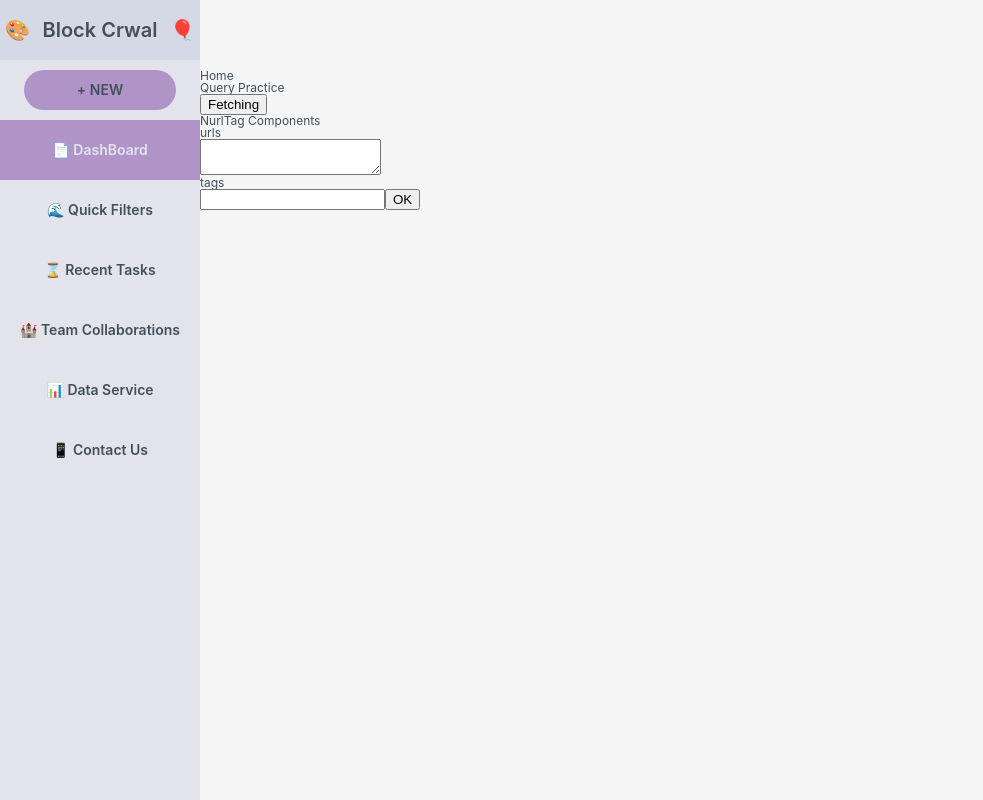
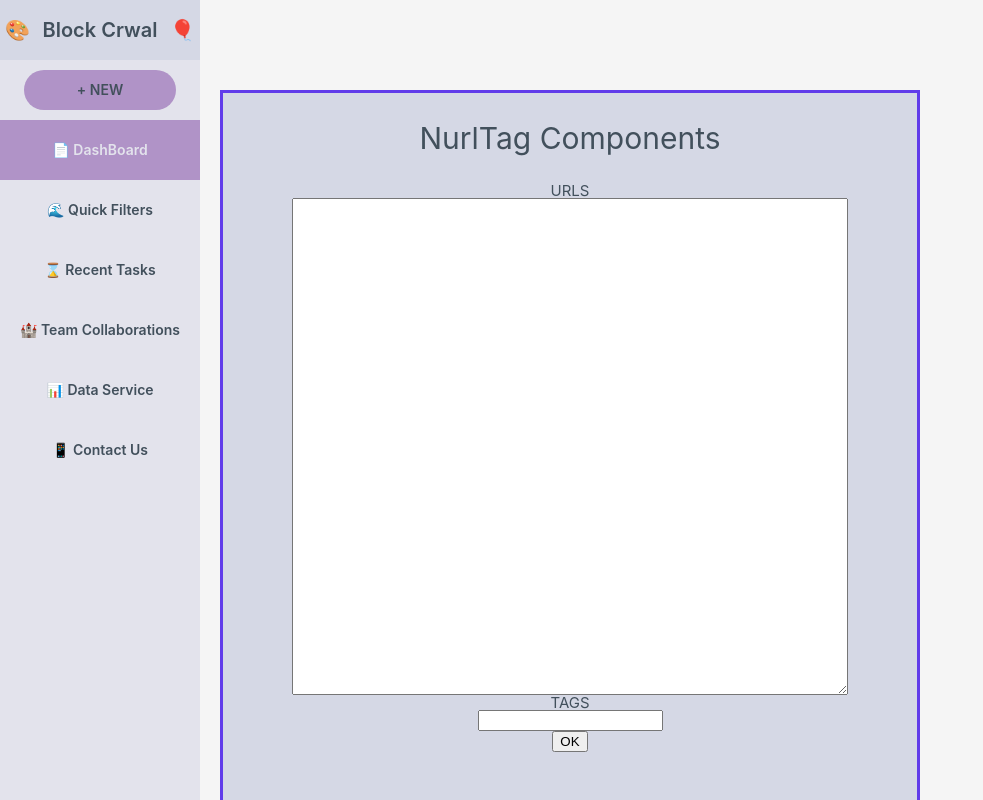
Before and after one commit to DosImpact/blockCrawl_frontend, a React (Create React App) app: page / in a window 1280 px wide. Shown: the top 800 px of the page, without its empty margins (0-983 px from the left). Built offline with nearby package versions, Linux system fonts and the light colour scheme.

Commit message:
upgrade css

```diff
--- a/src/components/Crwal/NurlTag.js
+++ b/src/components/Crwal/NurlTag.js
@@ -1,5 +1,7 @@
 import React, { useState } from "react";
 import useInput from "../../hooks/useInput";
+import Section from "../../components/Section";
+import styled from "styled-components";
 /**
  * 사용자가 url를 TextArea에 붙여넣고 , 개행별로 구분을 해서 파싱을 해보자.
  */
@@ -13,6 +15,19 @@ const N_URL_TAG = gql`
     NurlTag(tag: $tag, urls: $urls)
   }
 `;
+
+const TextArea = styled.textarea`
+  height: 50%;
+  width: 80%;
+`;
+
+const ItemList = ({ num, item }) => {
+  return (
+    <div>
+      {num} . : {item}
+    </div>
+  );
+};
 
 export default () => {
   const [getNurlTag, { loading, data }] = useLazyQuery(N_URL_TAG);
@@ -35,14 +50,19 @@ export default () => {
   };
   return (
     <>
-      <h1>NurlTag Components</h1>
-      <h2>urls</h2>
-      <textarea {...urlsInput}></textarea>
-      <h2>tags</h2>
-      <input type="text" {...tagInput}></input>
-      {loading && <Loader />}
-      {data && JSON.stringify(data)}
-      <button onClick={submitBtn}>OK</button>
+      <Section name="NurlTag Components">
+        <h2>URLS</h2>
+        <TextArea {...urlsInput}></TextArea>
+        <h2>TAGS</h2>
+        <input type="text" {...tagInput}></input>
+        {loading && <Loader />}
+        <button onClick={submitBtn}>OK</button>
+        {data &&
+          data.NurlTag &&
+          JSON.parse(data.NurlTag).map((e, idx) => (
+            <ItemList key={idx} num={idx} item={e} />
+          ))}
+      </Section>
     </>
   );
 };
--- a/src/components/Section.js
+++ b/src/components/Section.js
@@ -1,5 +1,26 @@
-import react from "react";
+import React from "react";
+import styled from "styled-components";
 
-export default ({ result, data }) => {
-  return <>null</>;
+const SectionContainer = styled.div`
+  width: 700px;
+  height: 1000px;
+  background-color: ${(props) => props.theme.grayColor};
+  display: flex;
+  flex-direction: column;
+  align-items: center;
+  border: 3px solid ${(props) => props.theme.pupleColor};
+  font-size: 15px;
+  .Section__Name {
+    font-size: 30px;
+    margin: 30px;
+  }
+`;
+
+export default ({ name, children }) => {
+  return (
+    <SectionContainer>
+      <h1 className="Section__Name">{name}</h1>
+      {children}
+    </SectionContainer>
+  );
 };
--- a/src/routes/Home.js
+++ b/src/routes/Home.js
@@ -1,56 +1,17 @@
 import React from "react";
+import styled from "styled-components";
 import { NurlTag } from "../components/Crwal";
 
-import gql from "graphql-tag";
-import { useQuery, useLazyQuery } from "@apollo/react-hooks";
-
-const HELLO_2 = gql`
-  query {
-    hello2
-  }
+const HomeContainer = styled.div`
+  margin: 20px;
 `;
-
-const HELLO_3 = gql`
-  query hello($id: Int!) {
-    hello3(id: $id)
-  }
-`;
-
-const HELLO_4 = gql`
-  query hello($id: Int!, $name: String!, $info: [String!]!) {
-    hello4(id: $id, name: $name, info: $info)
-  }
-`;
-
-const QueryPractice = () => {
-  const [getHello, { loading, data }] = useLazyQuery(HELLO_4);
-  const handleClick = () => {
-    console.log("handleClick Event");
-    getHello({
-      variables: {
-        id: 777,
-        name: "DOSimpact",
-        info: ["im handsome", "eat kimchi"],
-      },
-    });
-  };
-  return (
-    <>
-      <h2>Query Practice</h2>
-      {loading && "Loading..."}
-      {data && JSON.stringify(data)}
-      <button onClick={handleClick}>Fetching</button>
-    </>
-  );
-};
 
 const Home = () => {
   return (
-    <>
-      <h2>Home</h2>
-      <QueryPractice />
+    <HomeContainer>
       <NurlTag />
-    </>
+      <iframe src="http://localhost:4000/" height="1000px" width="80%"></iframe>
+    </HomeContainer>
   );
 };
 
```
Also changed, not shown: 1 other file (tests, documents, lock files or other folders).
